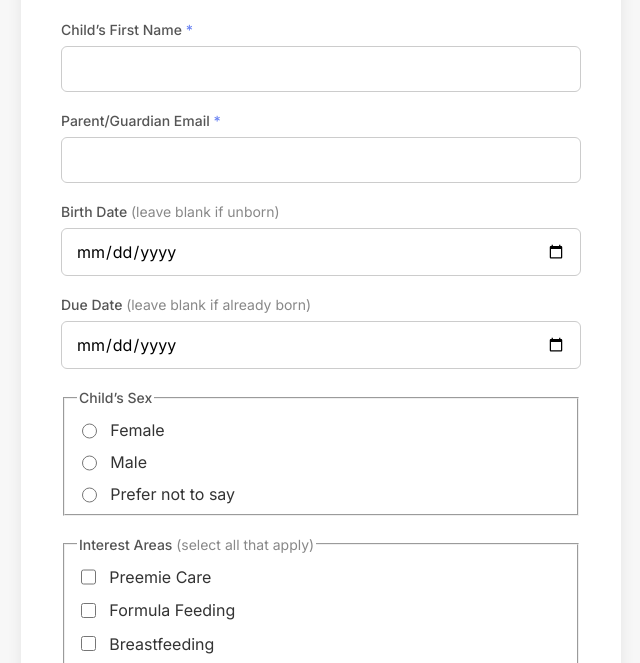
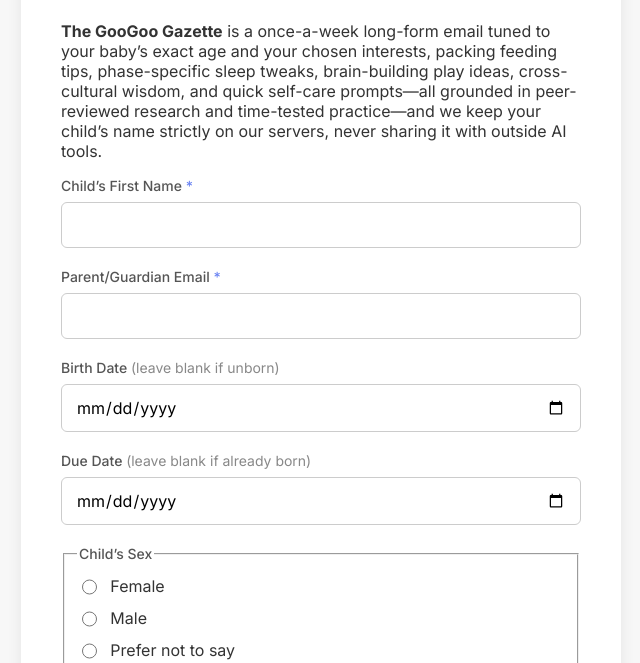
Before and after one commit to ghan/googoogazette, a plain HTML site: page index.html in a window 1280 px wide. Shown: the part 121-784 px from the top of the page, without its empty margins (319-959 px from the left). Drawn offline with Linux system fonts and the light colour scheme.

Commit message:
description

```diff
--- a/index.html
+++ b/index.html
@@ -170,6 +170,11 @@
       <p class="card-subtitle">Your weekly dose of delightful baby wisdom.</p>
     </header>
 
+    <main>
+      <p>
+        <strong>The GooGoo Gazette</strong> is a once-a-week long-form email tuned to your baby’s exact age and your chosen interests, packing feeding tips, phase-specific sleep tweaks, brain-building play ideas, cross-cultural wisdom, and quick self-care prompts—all grounded in peer-reviewed research and time-tested practice—and we keep your child’s name strictly on our servers, never sharing it with outside AI tools.
+      </p>
+    </main>
     <form class="signup-form" method="POST" action="https://forms.hubspot.com/uploads/form/v2/{{portal_id}}/{{form_guid}}">
 
       <input type="hidden" name="newsletter_name" value="GooGoo Gazette">
```
